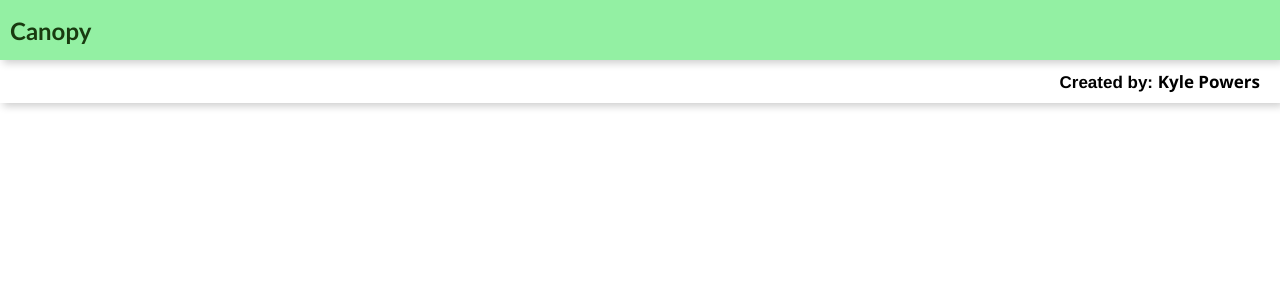
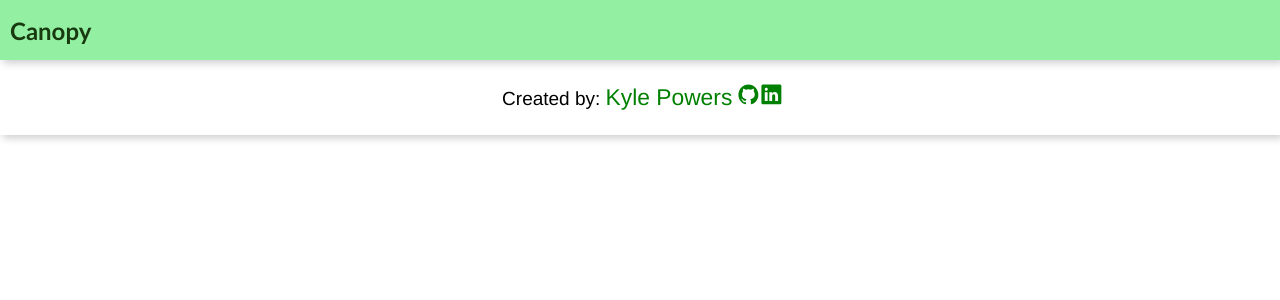
Before and after one commit to kpowers005/canopyApp, a React (Create React App) app in the folder frontend/: page / in a window 1280 px wide. Shown: the top 300 px of the page. Built offline with nearby package versions, Linux system fonts and the light colour scheme; no server answers; what google-maps-react would draw is missing.

Commit message:
footer icons added

```diff
--- a/frontend/src/components/Footer/Footer.css
+++ b/frontend/src/components/Footer/Footer.css
@@ -1,27 +1,28 @@
-.footer-container
+.actual__footer
 {
-  display: inline-block;
-  align-content: center;
+  font-size: 19px;
+  font-family:'Franklin Gothic Medium', 'Arial Narrow', Arial, sans-serif;
+  display: flex;
+  justify-content: center;
+  align-items: center;
   margin-bottom: 0px;
   width: 100%;
   background-color: rgb(255, 255, 255);
   position: sticky;
   bottom: 0;
   box-shadow: 3px 3px 8px rgba(0, 0, 0, 0.2);
+  list-style: none;
 }
 
-.footer-title
+.footer-list
 {
-  text-align: right;
-  padding-right: 10px;
-  margin: 10px;
-  font-size: 17px;
-  font-family:'Franklin Gothic Medium', 'Arial Narrow', Arial, sans-serif;
+  display: inline;
+  padding: 5px;
 }
 
-.footer-title a
+.actual__footer a
 {
+  color: green;
+  font-size: larger;
   text-decoration: none;
-  color: black;
-  font-family: 'Segoe UI', Tahoma, Geneva, Verdana, sans-serif;
 }
--- a/frontend/src/components/Footer/index.js
+++ b/frontend/src/components/Footer/index.js
@@ -1,13 +1,14 @@
+import {IoLogoGithub, IoLogoLinkedin} from "react-icons/io5";
 import './Footer.css';
 
 
 function Footer () {
   return (
-    <div className='footer-container'>
-      <nav>
-        <h5 className='footer-title'>Created by: <a href='https://github.com/kpowers005'>Kyle Powers</a></h5>
-      </nav>
-    </div>
+    <footer className='actual__footer'>
+      <ul className='footer-list'>Created by: <a href='https://www.kylepowers.net/'>Kyle Powers</a></ul>
+        <li><a href='https://github.com/kpowers005'><IoLogoGithub /></a></li>
+        <li><a href='https://www.linkedin.com/in/kyle-powers-63739b133/'><IoLogoLinkedin /></a></li>
+    </footer>
   )
 }
 
--- a/frontend/src/components/HomePage/index.css
+++ b/frontend/src/components/HomePage/index.css
@@ -86,9 +86,9 @@
   border: black 2px solid;
   width: 30%;
   height: 40%;
-  position: fixed;
+  position: absolute;
   top: 25%;
-  left: 38.5%;
+  left: 38.2%;
   transform: rotate(45deg);
   border-right: none;
   border-bottom: none;
```
